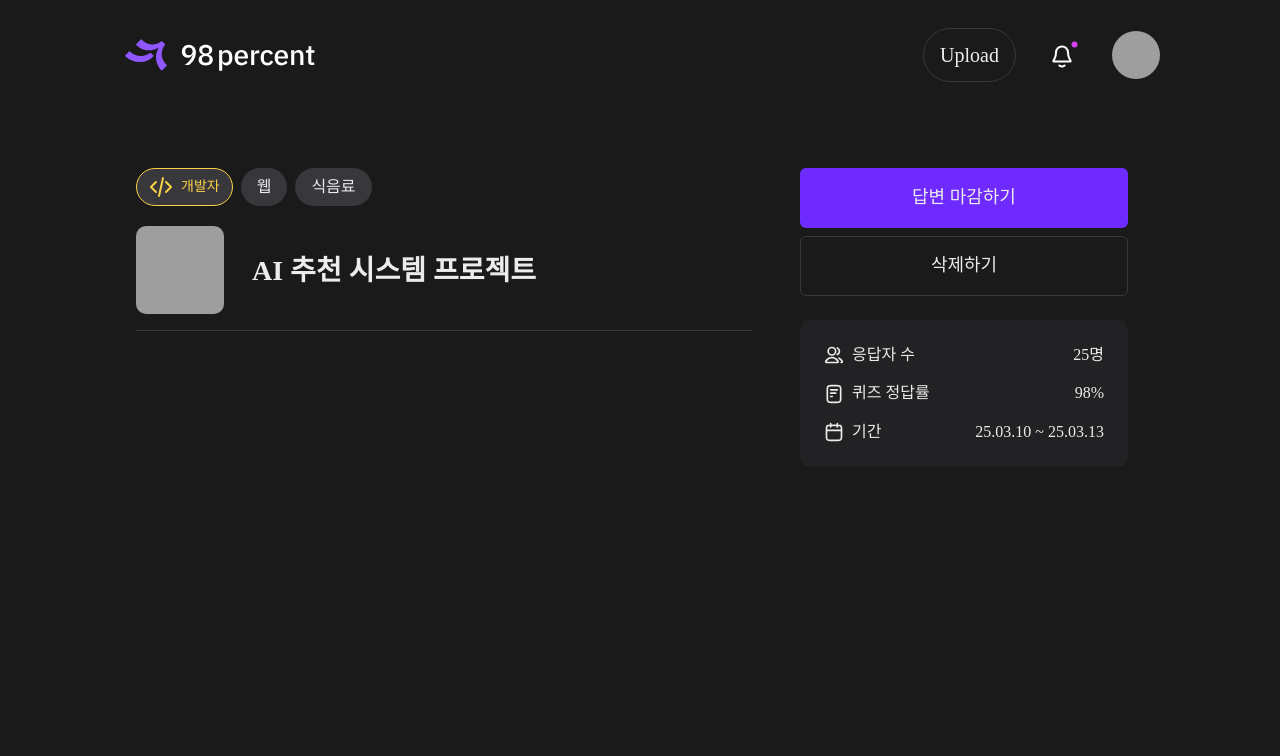
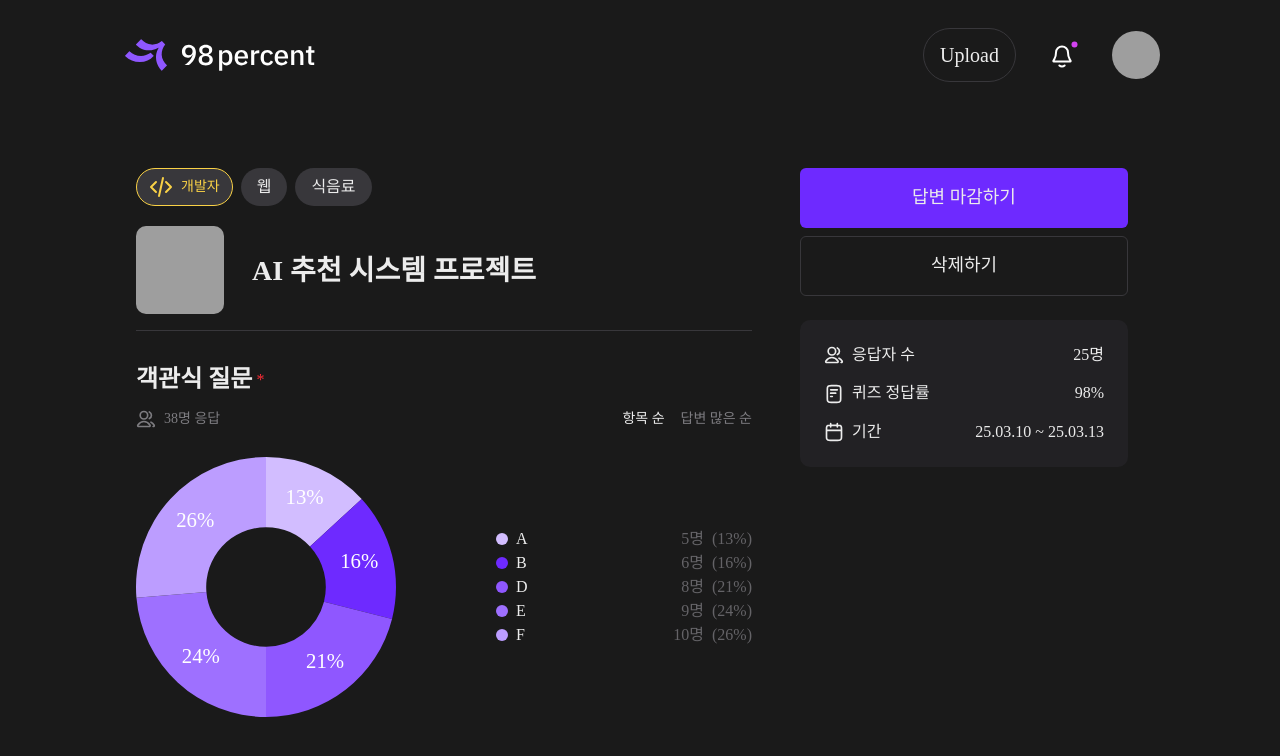
Before and after one commit to dnd-side-project/dnd-12th-8-frontend, a Next.js app: page /statistics/1 in a window 1280 px wide. Shown: the top 756 px of the page. Built offline with nearby package versions, Linux system fonts and the light colour scheme; grey boxes are pictures that could not be loaded.

Commit message:
feat: Implement static page select section form

```diff
--- /dev/null
+++ b/src/components/mypage/DonutChart.tsx
@@ -0,0 +1,38 @@
+interface DonutChartItem {
+  path: string;
+  color: string;
+  percentage: number;
+  textX: number;
+  textY: number;
+}
+
+interface DonutChartProps {
+  items: DonutChartItem[];
+}
+
+const DonutChart = ({ items }: DonutChartProps) => {
+  return (
+    <div className="relative h-[260px] w-[260px]">
+      <svg viewBox="0 0 100 100" className="h-full w-full -rotate-90">
+        {items.map((item, index) => (
+          <g key={index}>
+            <path d={item.path} fill={item.color} />
+            <text
+              x={item.textX}
+              y={item.textY}
+              fill="white"
+              fontSize="8"
+              textAnchor="middle"
+              dominantBaseline="middle"
+              transform={`rotate(90 ${item.textX} ${item.textY})`}
+            >
+              {item.percentage}%
+            </text>
+          </g>
+        ))}
+      </svg>
+    </div>
+  );
+};
+
+export default DonutChart;
--- /dev/null
+++ b/src/components/mypage/SelectStatistics.tsx
@@ -0,0 +1,86 @@
+import { useState } from 'react';
+import { UsersIcon } from '@/assets/icons';
+import { processChartItems } from '@/utils/svgUtils';
+import DonutChart from './DonutChart';
+
+interface StatisticsItem {
+  label: string;
+  value: number;
+}
+
+interface StatisticsDonutProps {
+  title: string;
+  required?: boolean;
+  items: StatisticsItem[];
+  colorScheme?: 'purple' | 'orange';
+}
+
+const SelectStatistics = ({
+  title,
+  required = false,
+  items,
+  colorScheme = 'purple',
+}: StatisticsDonutProps) => {
+  const [sortBy, setSortBy] = useState<'default' | 'count'>('default');
+
+  const sortedRawItems = sortBy === 'count' ? [...items].sort((a, b) => b.value - a.value) : items;
+
+  const processedItems = processChartItems(sortedRawItems, colorScheme);
+
+  const totalCount = processedItems.reduce((acc, item) => acc + item.value, 0);
+
+  return (
+    <div>
+      <div className="mb-3 flex items-center gap-1">
+        <h3 className="font-title2 text-gray-50">{title}</h3>
+        {required && <span className="text-red-500">*</span>}
+      </div>
+      <div className="mb-7 flex items-center justify-between">
+        <div className="flex items-center gap-2">
+          <UsersIcon className="h-5 w-5 text-gray-300" />
+          <span className="font-caption1 text-gray-300">{totalCount}명 응답</span>
+        </div>
+        <div className="flex items-center gap-4 font-caption1 text-gray-300">
+          <button
+            className={sortBy === 'default' ? 'text-gray-50' : ''}
+            onClick={() => setSortBy('default')}
+          >
+            항목 순
+          </button>
+          <button
+            className={sortBy === 'count' ? 'text-gray-50' : ''}
+            onClick={() => setSortBy('count')}
+          >
+            답변 많은 순
+          </button>
+        </div>
+      </div>
+
+      <div className="flex flex-col items-center justify-between gap-12 tablet:flex-row laptop:gap-25">
+        <div>
+          <DonutChart items={processedItems} />
+        </div>
+
+        <div className="w-full">
+          {processedItems.map((item, index) => (
+            <div key={index} className="font-bod1 flex w-full items-center gap-2 text-gray-50">
+              <div
+                className="h-3 w-3 shrink-0 rounded-full"
+                style={{ backgroundColor: item.color }}
+              />
+              <div className="flex flex-1 justify-between">
+                <span className="mr-2">{item.label}</span>
+                <div className="flex gap-2">
+                  <span className="text-gray-400">{item.value}명</span>
+                  <span className="whitespace-nowrap text-gray-400">({item.percentage}%)</span>
+                </div>
+              </div>
+            </div>
+          ))}
+        </div>
+      </div>
+    </div>
+  );
+};
+
+export default SelectStatistics;
--- a/src/pages/statistics/[id].tsx
+++ b/src/pages/statistics/[id].tsx
@@ -1,5 +1,6 @@
 import { useRouter } from 'next/router';
 import SmallPostCard from '@/components/@shared/card/post-card/SmallPostCard';
+import SelectStatistics from '@/components/mypage/SelectStatistics';
 import StatisticsSidebar from '@/components/mypage/StatisticsSidebar';
 
 const statisticsFormHeader = {
@@ -16,6 +17,20 @@ const sidebarInfo = {
   dueDate: '25.03.13',
 };
 
+const statisticsData = {
+  title: '객관식 질문',
+  required: true,
+  items: [
+    { label: 'A', value: 5 },
+    { label: 'B', value: 6 },
+    { label: 'D', value: 8 },
+    { label: 'E', value: 9 },
+    { label: 'F', value: 10 },
+  ],
+};
+
+// 컴포넌트에서 사용
+
 const StatisticsPage = () => {
   const router = useRouter();
   const { id } = router.query;
@@ -30,7 +45,7 @@ const StatisticsPage = () => {
   };
 
   return (
-    <div className="mx-auto flex flex-col gap-8 p-4 laptop:flex-row">
+    <div className="mx-auto flex flex-col gap-8 p-4 laptop:flex-row pb-55">
       <div className="flex-1">
         <div className="mb-8">
           <SmallPostCard
@@ -40,6 +55,7 @@ const StatisticsPage = () => {
             categoryNames={statisticsFormHeader.categoryNames}
           />
         </div>
+        <SelectStatistics {...statisticsData} />
       </div>
       <StatisticsSidebar
         onClickDelete={onClickDelete}
--- /dev/null
+++ b/src/utils/svgUtils.ts
@@ -0,0 +1,93 @@
+type ColorScheme = 'purple' | 'orange';
+
+const COLOR_SCHEMES = {
+  purple: [
+    'var(--color-purple-100)',
+    'var(--color-purple-500)',
+    'var(--color-purple-400)',
+    'var(--color-purple-300)',
+    'var(--color-purple-200)',
+  ],
+  orange: [
+    'var(--color-orange-100)',
+    'var(--color-orange-300)',
+    'var(--color-orange-200)',
+    'var(--color-orange-400)',
+    'var(--color-orange-500)',
+  ],
+};
+
+interface ChartItem {
+  label: string;
+  value: number;
+}
+
+interface ProcessedChartItem extends ChartItem {
+  percentage: number;
+  color: string;
+  path: string;
+  textX: number;
+  textY: number;
+}
+
+const getCategoryDataPath = (
+  percent: number,
+  startAngle: number,
+  outerRadius: number = 50,
+  innerRadius: number = 23,
+) => {
+  const x = 50;
+  const y = 50;
+
+  const startRad = (startAngle / 180) * Math.PI;
+  const endRad = ((startAngle + percent * 360) / 180) * Math.PI;
+
+  const outerStartX = x + outerRadius * Math.cos(startRad);
+  const outerStartY = y + outerRadius * Math.sin(startRad);
+  const outerEndX = x + outerRadius * Math.cos(endRad);
+  const outerEndY = y + outerRadius * Math.sin(endRad);
+
+  const innerStartX = x + innerRadius * Math.cos(endRad);
+  const innerStartY = y + innerRadius * Math.sin(endRad);
+  const innerEndX = x + innerRadius * Math.cos(startRad);
+  const innerEndY = y + innerRadius * Math.sin(startRad);
+
+  const largeArcFlag = percent > 0.5 ? 1 : 0;
+
+  return `
+    M ${outerStartX} ${outerStartY}
+    A ${outerRadius} ${outerRadius} 0 ${largeArcFlag} 1 ${outerEndX} ${outerEndY}
+    L ${innerStartX} ${innerStartY}
+    A ${innerRadius} ${innerRadius} 0 ${largeArcFlag} 0 ${innerEndX} ${innerEndY}
+    Z
+  `;
+};
+
+export const processChartItems = (
+  items: ChartItem[],
+  colorScheme: ColorScheme = 'purple',
+): ProcessedChartItem[] => {
+  const total = items.reduce((sum, item) => sum + item.value, 0);
+  const colors = COLOR_SCHEMES[colorScheme];
+
+  return items.map((item, index) => {
+    const percentage = item.value / total;
+    const startAngle = items
+      .slice(0, index)
+      .reduce((acc, curr) => acc + (curr.value / total) * 360, 0);
+
+    const textAngle = startAngle + (item.value / total) * 180;
+    const textRadius = 37;
+    const textX = 50 + textRadius * Math.cos((textAngle / 180) * Math.PI);
+    const textY = 50 + textRadius * Math.sin((textAngle / 180) * Math.PI);
+
+    return {
+      ...item,
+      percentage: Math.round(percentage * 100),
+      color: colors[index % colors.length],
+      path: getCategoryDataPath(percentage, startAngle),
+      textX,
+      textY,
+    };
+  });
+};
```
